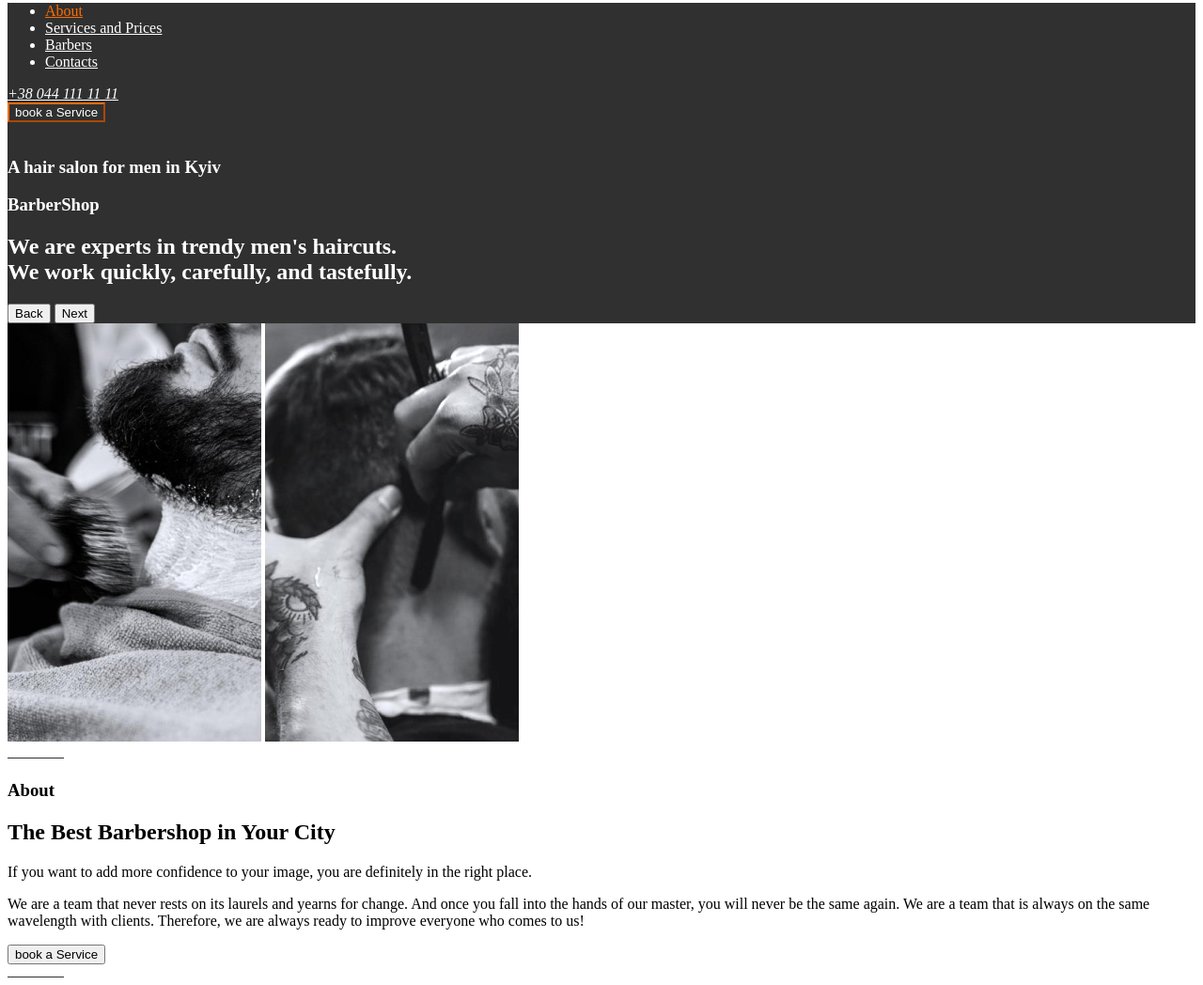
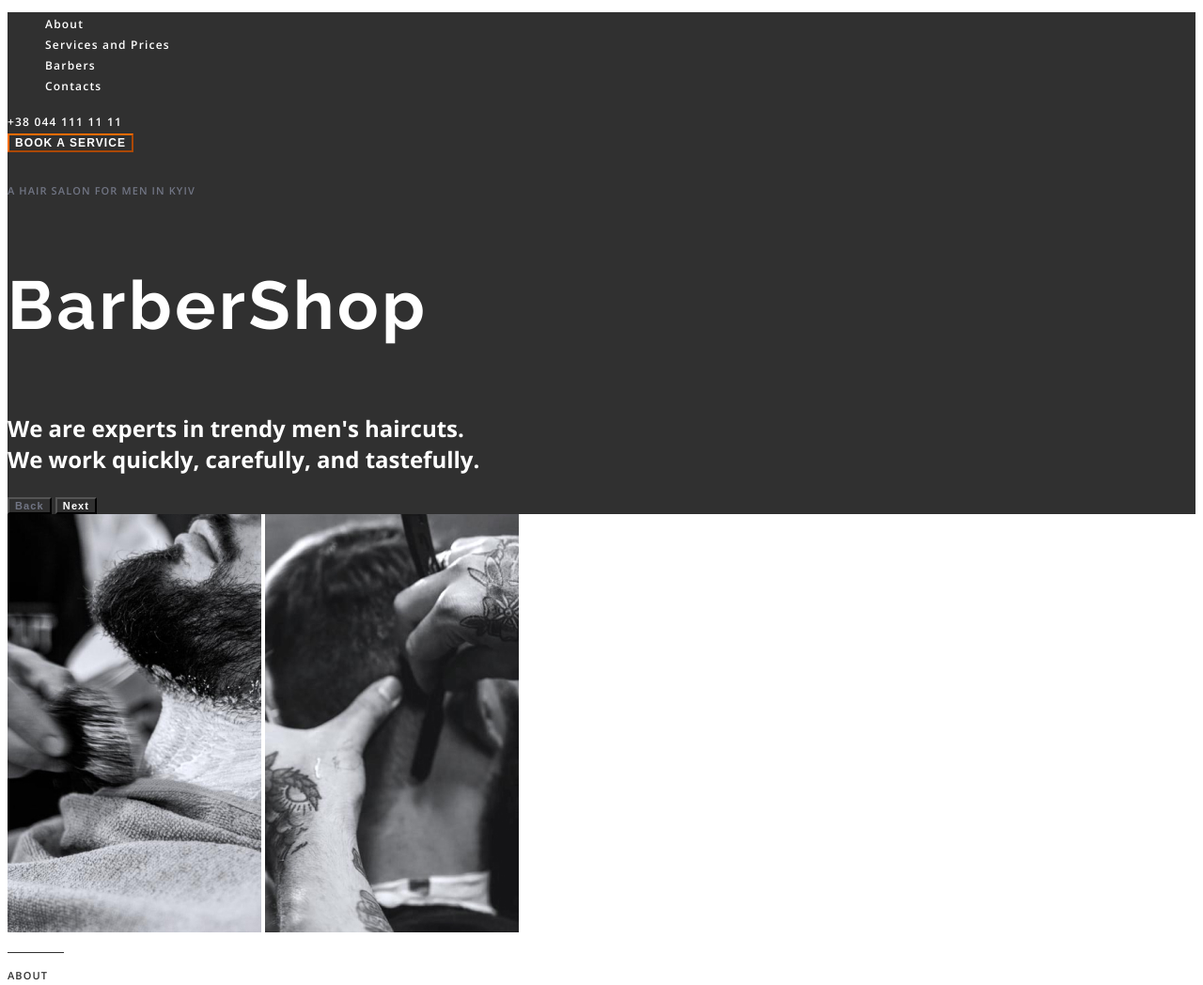
Before and after one commit to turbomatrixxxl/Barbershop, a plain HTML site: page index.html in a window 1280 px wide. Shown: the part 213-1261 px from the top of the page at 94% size. Drawn offline with nearby package versions, Linux system fonts and the light colour scheme.

Commit message:
lesson4
Css fonturi si stil pana la sectiunea About

```diff
--- a/css/styles.css
+++ b/css/styles.css
@@ -1,35 +1,185 @@
 :root {
   --brand-color: #ff6c00;
+  /* variabila pentru nuanta textului alb */
+  --white-text-color: #ffffff;
+  /* variabila pentru nuanta de inchisa a textului */
+  --black-text-color: #303030;
+  /* culoare gri subtitluri */
+  --gray-color: rgba(157, 164, 189, 0.6);
+  /* copiat din google fonts */
+  --text-font-family: "Open Sans", sans-serif;
+  /* copiat din google fonts */
+  --header-font-family: "Raleway", sans-serif;
+  --content-color: #555;
 }
 
-.social-media-link {
-  color: #303030;
+/* Global styles */
+body {
+  font-family: var(--text-font-family);
 }
 
-.social-media-link:hover {
+a {
+  text-decoration: none;
+}
+
+ul {
+  list-style-type: none;
+}
+
+/* Classes */
+.social-media-link {
+  color: var(--black-text-color);
+  font-size: 11px;
+  font-weight: 600;
+  line-height: normal;
+  letter-spacing: 2.2px;
+}
+
+.social-media-link:hover,
+.social-media-link:focus {
   color: var(--brand-color);
 }
 
 .hero-content {
   /* TOTDO : replace with background image */
-  background-color: #303030;
-  color: #ffffff;
+  background-color: var(--black-text-color);
+  color: var(--white-text-color);
 }
 
-.nav-about {
+.nav-link {
+  color: var(--white-text-color);
+  font-size: 12px;
+  /* aici nu se sterge font style chiar daca se repeta */
+  /* numai la paragrafe se sterge deoarece se repeta si nu are nici un efect */
+  font-style: normal;
+  font-weight: 600;
+  line-height: normal;
+  letter-spacing: 1.2px;
+}
+
+.nav-link:hover,
+.nav-link:focus {
   color: var(--brand-color);
 }
 
-.nav-link {
-  color: #ffffff;
+.adress-phone-number {
+  color: var(--white-text-color);
+  font-size: 12px;
+  /* nu se sterge font stile pentru ca altfel scrisul ar fi italic si asa devine normal */
+  font-style: normal;
+  font-weight: 600;
+  line-height: normal;
+  letter-spacing: 1.2px;
+  text-transform: uppercase;
 }
 
-.adress-phone-number {
-  color: #ffffff;
+.adress-phone-number:hover,
+.adress-phone-number:focus {
+  color: var(--brand-color);
 }
 
 .book-service-button {
-  background-color: rgba(0, 0, 0, 0);
-  color: #ffffff;
+  background: none;
   border-color: var(--brand-color);
+
+  font-size: 12px;
+  font-style: normal;
+  font-weight: 600;
+  line-height: normal;
+  letter-spacing: 1.08px;
+  /* face ca toate literele sa devina scrise cu litere majuscule */
+  text-transform: uppercase;
+  /* cand pui mouse-ul pe buton apare manuta */
+  cursor: pointer;
 }
+
+.book-service-button-light {
+  color: var(--white-text-color);
+}
+
+.book-service-button-dark {
+  color: var(--black-text-color);
+}
+
+.book-service-button:hover,
+.book-service-button:focus {
+  color: var(--brand-color);
+}
+
+.subtitle {
+  font-size: 11px;
+  font-style: normal;
+  font-weight: 600;
+  line-height: normal;
+  letter-spacing: 1.1px;
+  text-transform: uppercase;
+}
+
+.subtitle-light {
+  color: var(--gray-color);
+}
+
+.subtitle-dark {
+  color: var(--black-text-color);
+}
+
+.hero-header {
+  font-family: var(--header-font-family);
+  font-size: 72px;
+  font-style: normal;
+  font-weight: 700;
+  line-height: normal;
+  letter-spacing: 3.6px;
+
+  color: var(--white-text-color);
+}
+
+.header {
+  font-family: var(--header-font-family);
+  font-size: 42px;
+  font-style: normal;
+  font-weight: 700;
+  line-height: normal;
+  letter-spacing: 2.1px;
+}
+
+.header-light {
+  color: var(--white-text-color);
+}
+
+.header-dark {
+  color: var(--black-text-color);
+}
+
+.hero-control-buttons {
+  background: none;
+  font-size: 11px;
+  font-style: normal;
+  font-weight: 600;
+  line-height: normal;
+  letter-spacing: 1.1px;
+
+  cursor: pointer;
+}
+
+.hero-control-buttons-dark {
+  color: var(--gray-color);
+}
+
+.hero-control-buttons-light {
+  color: var(--white-text-color);
+}
+
+.about-content-1 {
+  color: var(--content-color);
+  font-size: 18px;
+  line-height: 30px; /* 166.667% */
+  letter-spacing: 0.36px;
+}
+
+.about-content-2 {
+  color: var(--content-color);
+  font-size: 14px;
+  line-height: 26px; /* 185.714% */
+  letter-spacing: 0.28px;
+}
--- a/index.html
+++ b/index.html
@@ -3,17 +3,33 @@
   <!-- Head -->
   <head>
     <meta charset="UTF-8" />
+
+    <!-- ajuta la ajustarea paginii pentru tableta, telefon mobil, etc  -->
     <meta name="viewport" content="width=device-width, initial-scale=1.0" />
+
+    <!-- ajuta la SEO pentru aparitia paginii mai la inceputul cautarii -->
     <meta name="description" content="The Best Barbershop in Your City" />
+
+    <!-- ajuta la SEO pentru aparitia paginii mai la inceputul cautarii -->
     <meta name="keywords" content="Barbershop, Hair, Beard, Haircuts" />
+
+    <!-- copiat de pe google fonts -->
+    <link rel="preconnect" href="https://fonts.googleapis.com" />
+    <link rel="preconnect" href="https://fonts.gstatic.com" crossorigin />
+    <link
+      href="https://fonts.googleapis.com/css2?family=Open+Sans:wght@400;600;700&family=Raleway:wght@700&display=swap"
+      rel="stylesheet"
+    />
+
+    <!-- cale relativa legare cu fisier CSS -->
+    <link rel="stylesheet" href="./css/styles.css" />
     <title>Barbershop</title>
-    <link rel="stylesheet" href="./css/styles.css" />
   </head>
   <body>
     <!-- Header -->
     <!-- Hero section -->
     <section>
-      <!-- Side -->
+      <!-- Side section -->
       <div>
         <!-- Logo -->
         <a href="./index.html">
@@ -52,7 +68,7 @@
         <header>
           <nav>
             <ul>
-              <li><a class="nav-about" href="#about">About</a></li>
+              <li><a class="nav-link" href="#about">About</a></li>
               <li>
                 <a class="nav-link" href="#prices">Services and Prices</a>
               </li>
@@ -65,7 +81,10 @@
                   >+38 044 111 11 11</a
                 >
               </address>
-              <button class="book-service-button" type="button">
+              <button
+                class="book-service-button book-service-button-light"
+                type="button"
+              >
                 book a Service
               </button>
             </div>
@@ -74,11 +93,14 @@
 
         <!-- Title -->
         <section>
+          <!-- Subtitle -->
           <div>
             <img src="./images/divider.svg" alt="-" />
-            <h3>A hair salon for men in Kyiv</h3>
+            <h3 class="subtitle subtitle-light">
+              A hair salon for men in Kyiv
+            </h3>
           </div>
-          <h1>BarberShop</h1>
+          <h1 class="hero-header">BarberShop</h1>
           <h2>
             We are experts in trendy men's haircuts. <br />
             We work quickly, carefully, and tastefully.
@@ -87,8 +109,18 @@
 
         <!-- Control buttons -->
         <div>
-          <button type="button">Back</button>
-          <button type="button">Next</button>
+          <button
+            class="hero-control-buttons hero-control-buttons-dark"
+            type="button"
+          >
+            Back
+          </button>
+          <button
+            class="hero-control-buttons hero-control-buttons-light"
+            type="button"
+          >
+            Next
+          </button>
         </div>
       </div>
     </section>
@@ -115,23 +147,29 @@
 
         <!-- About content -->
         <div>
+          <!-- Subtitle -->
           <div>
             <img src="./images/divider.svg" alt="-" />
-            <h3>About</h3>
+            <h3 class="subtitle subtitle-dark">About</h3>
           </div>
-          <h2>The Best Barbershop in Your City</h2>
-          <p>
+          <h2 class="header header-dark">The Best Barbershop in Your City</h2>
+          <p class="about-content-1">
             If you want to add more confidence to your image, you are definitely
             in the right place.
           </p>
-          <p>
+          <p class="about-content-2">
             We are a team that never rests on its laurels and yearns for change.
             And once you fall into the hands of our master, you will never be
             the same again. We are a team that is always on the same wavelength
             with clients. Therefore, we are always ready to improve everyone who
             comes to us!
           </p>
-          <button type="button">book a Service</button>
+          <button
+            class="book-service-button book-service-button-dark"
+            type="button"
+          >
+            book a Service
+          </button>
         </div>
       </section>
 
@@ -140,9 +178,11 @@
         <!-- Subtitles -->
         <div>
           <img src="./images/divider.svg" alt="-" />
-          <h3>Spend time in the company of the best craftsmen</h3>
+          <h3 class="subtitle subtitle-light">
+            Spend time in the company of the best craftsmen
+          </h3>
         </div>
-        <h2>Services and Prices</h2>
+        <h2 class="header header-light">Services and Prices</h2>
 
         <!-- Prices lists -->
         <div>
@@ -211,9 +251,9 @@
         <!-- Subtitle -->
         <div>
           <img src="./images/divider.svg" alt="-" />
-          <h3>Old school</h3>
+          <h3 class="subtitle subtitle-dark">Old school</h3>
         </div>
-        <h2>Why do they come to us?</h2>
+        <h2 class="header header-dark">Why do they come to us?</h2>
         <p>
           Only good things are said about us. But it is better to see and feel 1
           time than to read 10 times.
@@ -225,9 +265,11 @@
         <!-- Subtitle -->
         <div>
           <img src="./images/divider.svg" alt="-" />
-          <h3>for true connoisseurs of the atmosphere</h3>
+          <h3 class="subtitle subtitle-dark">
+            for true connoisseurs of the atmosphere
+          </h3>
         </div>
-        <h2>Our Barbers</h2>
+        <h2 class="header header-dark">Our Barbers</h2>
         <ul>
           <li>
             <img
@@ -267,7 +309,9 @@
         <!-- Subtitle -->
         <div>
           <img src="./images/divider.svg" alt="-" />
-          <h3>In Latin, &quot;barba&quot; means &quot;beard&quot;</h3>
+          <h3 class="subtitle subtitle-dark">
+            In Latin, &quot;barba&quot; means &quot;beard&quot;
+          </h3>
         </div>
         <ul>
           <li>
@@ -307,7 +351,7 @@
 
       <!-- Contacts -->
       <section id="contacts">
-        <h2>Contacts</h2>
+        <h2 class="header header-light">Contacts</h2>
         <adress>
           <span>Main Street, 7A Kyiv, 08132</span> <br />
           <a href="tel:+380441111111">+38 044 111 11 11</a>
```
